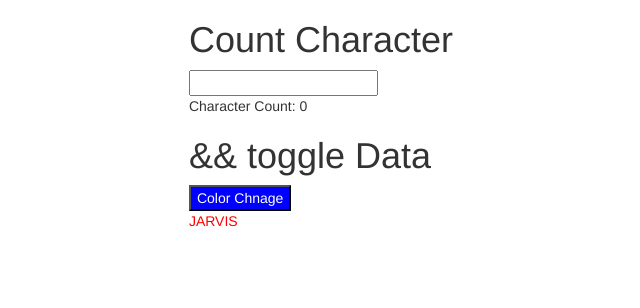
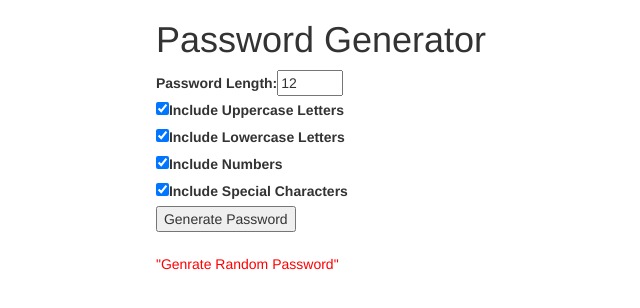
Before and after one commit to SachinMaurya145/Basic-of-ReactJS, a React (Create React App) app: page / in a window 1280 px wide. Shown: the top 308 px of the page, without its empty margins (319-959 px from the left). Built offline with nearby package versions, Linux system fonts and the light colour scheme.

Commit message:
copy paste password

```diff
--- a/src/PasswordGenerator/PasswordGenerator.jsx
+++ b/src/PasswordGenerator/PasswordGenerator.jsx
@@ -30,6 +30,10 @@ const PasswordGenerator = () => {
         setPassword(generatedPassword);
         validatePassword(generatedPassword);
     };
+
+    const copyPasswordFun = ()=>{
+        navigator.clipboard.writeText(password);
+    }
 
     const handleLengthChange = (e) => {
         setLength(e.target.value);
@@ -104,8 +108,8 @@ const PasswordGenerator = () => {
             <button onClick={generatePassword}>Generate Password</button>
             {password ? (
                 <div>
-                    <h3>Generated Password:</h3>
-                    <p>{password}</p>
+                    <h3>Generated Password - With - Copy Pass:</h3>
+                    <button onClick={copyPasswordFun}>{password} - Copy Pass- </button>
                     <h4>Validation Criteria:</h4>
                     <ul>
                         {passwordCriteria.map((criterion, index) => (
--- a/src/index.js
+++ b/src/index.js
@@ -40,7 +40,7 @@ if (rootElement) {
           ))}
         </Routes>
       </Router> */}
-      <CountCharacter />
+      <PasswordGenerator />
 
     </React.StrictMode>
   );
```
Also changed, not shown: image-26.png (added), 1 other file (tests, documents, lock files or other folders).
